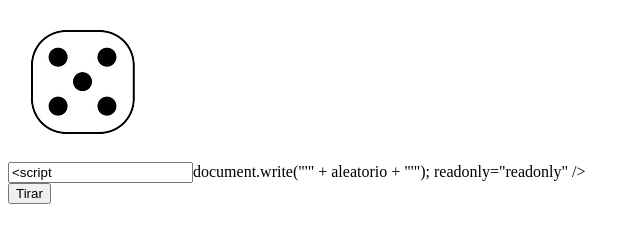
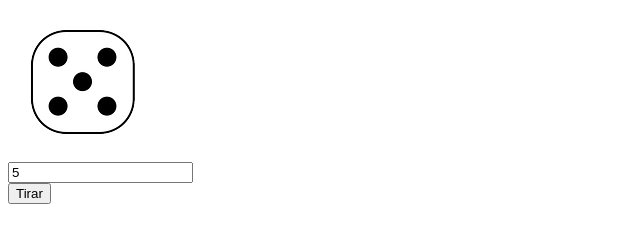
Before and after one commit to vmnieva/JuegoJS, a plain HTML site: page public_html/jugar.html in a window 1280 px wide. Shown: the whole page, without its empty margins (0-640 px from the left). Drawn offline with Linux system fonts and the light colour scheme.

Commit message:
Colaborated de willy

```diff
--- a/public_html/jugar.html
+++ b/public_html/jugar.html
@@ -44,9 +44,9 @@ and open the template in the editor.
                             break;
                     }
 
+
+                document.write("<input type='text' name='numdado' value='" + aleatorio + "' readonly='readonly' /><br>");
                 </script>
-                <input type="text" name="numdado" value=<script>document.write("'" +  aleatorio + "'"); </script>   readonly="readonly" /><br>
-
                 <input type="submit" value="Tirar" name="tirar" />
 
             </form>
```
